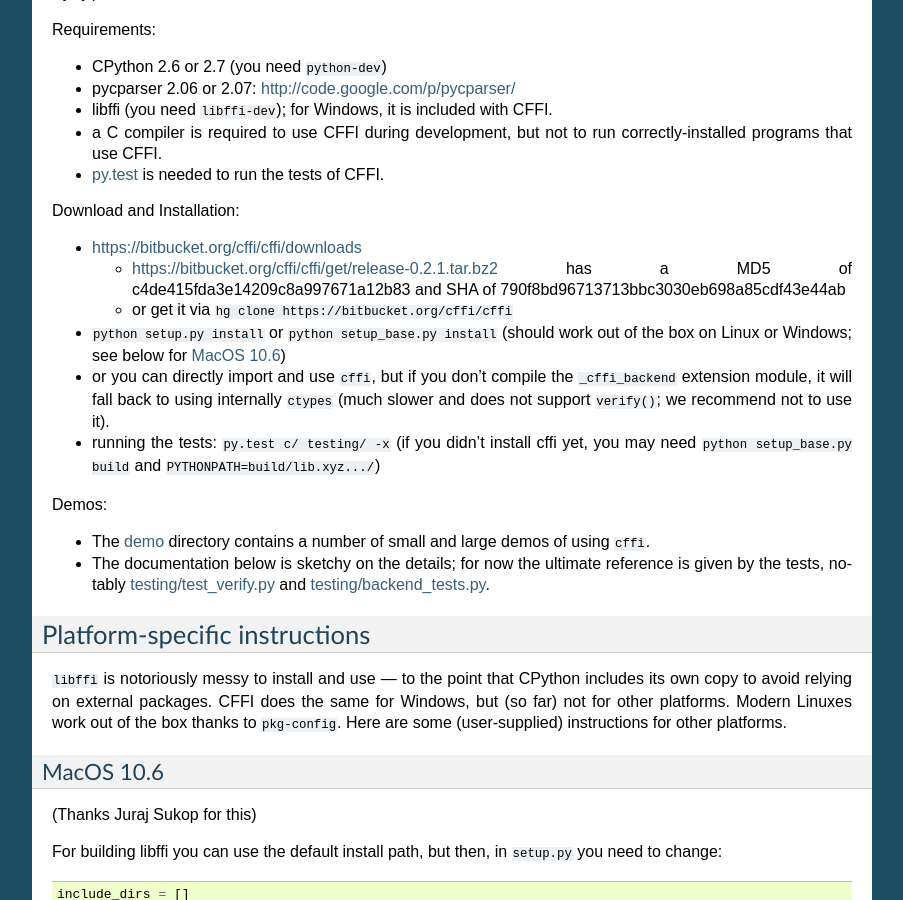
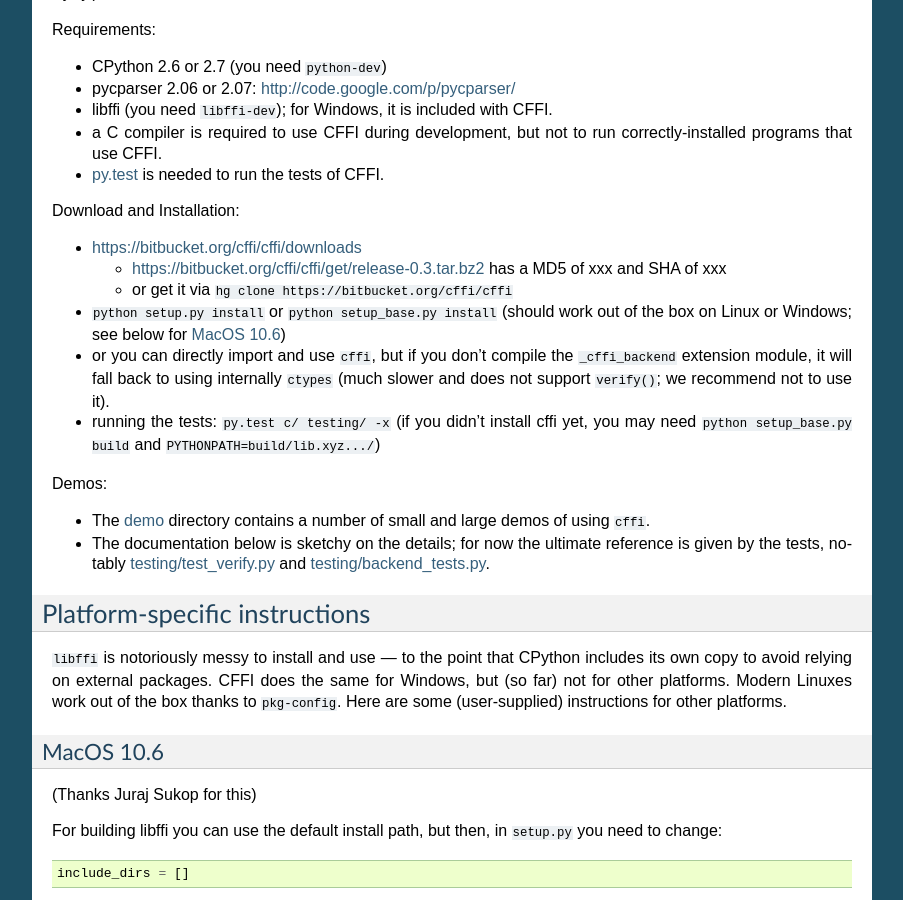
Before and after one commit to python-cffi/cffi, a Sphinx documentation site: the page built from doc/source/index.rst, in a window 1280 px wide and 900 px high, scrolled down 789 px. Shown: the whole window, without its empty margins (198-1101 px from the left). Built offline with Sphinx 7.4.7, drawn with Linux system fonts in a browser that asks for light colours; some of the changed text lies outside the part shown.

Commit message:
Bump the version number to 0.3

```diff
--- a/cffi/__init__.py
+++ b/cffi/__init__.py
@@ -4,5 +4,5 @@
 from .api import FFI, CDefError, FFIError
 from .ffiplatform import VerificationError, VerificationMissing
 
-__version__ = "0.2.1"
-__version_info__ = (0, 2, 1)
+__version__ = "0.3"
+__version_info__ = (0, 3)
--- a/doc/source/conf.py
+++ b/doc/source/conf.py
@@ -45,9 +45,9 @@
 # built documents.
 #
 # The short X.Y version.
-version = '0.2.1'
+version = '0.3'
 # The full version, including alpha/beta/rc tags.
-release = '0.2.1'
+release = '0.3'
 
 # The language for content autogenerated by Sphinx. Refer to documentation
 # for a list of supported languages.
--- a/doc/source/index.rst
+++ b/doc/source/index.rst
@@ -87,9 +87,9 @@
 
 * https://bitbucket.org/cffi/cffi/downloads
 
-  - https://bitbucket.org/cffi/cffi/get/release-0.2.1.tar.bz2 has
-    a MD5 of c4de415fda3e14209c8a997671a12b83 and SHA of
-    790f8bd96713713bbc3030eb698a85cdf43e44ab
+  - https://bitbucket.org/cffi/cffi/get/release-0.3.tar.bz2
+    has a MD5 of xxx and SHA of
+    xxx
 
   - or get it via ``hg clone https://bitbucket.org/cffi/cffi``
 
```
Also changed, not shown: 1 other file.
